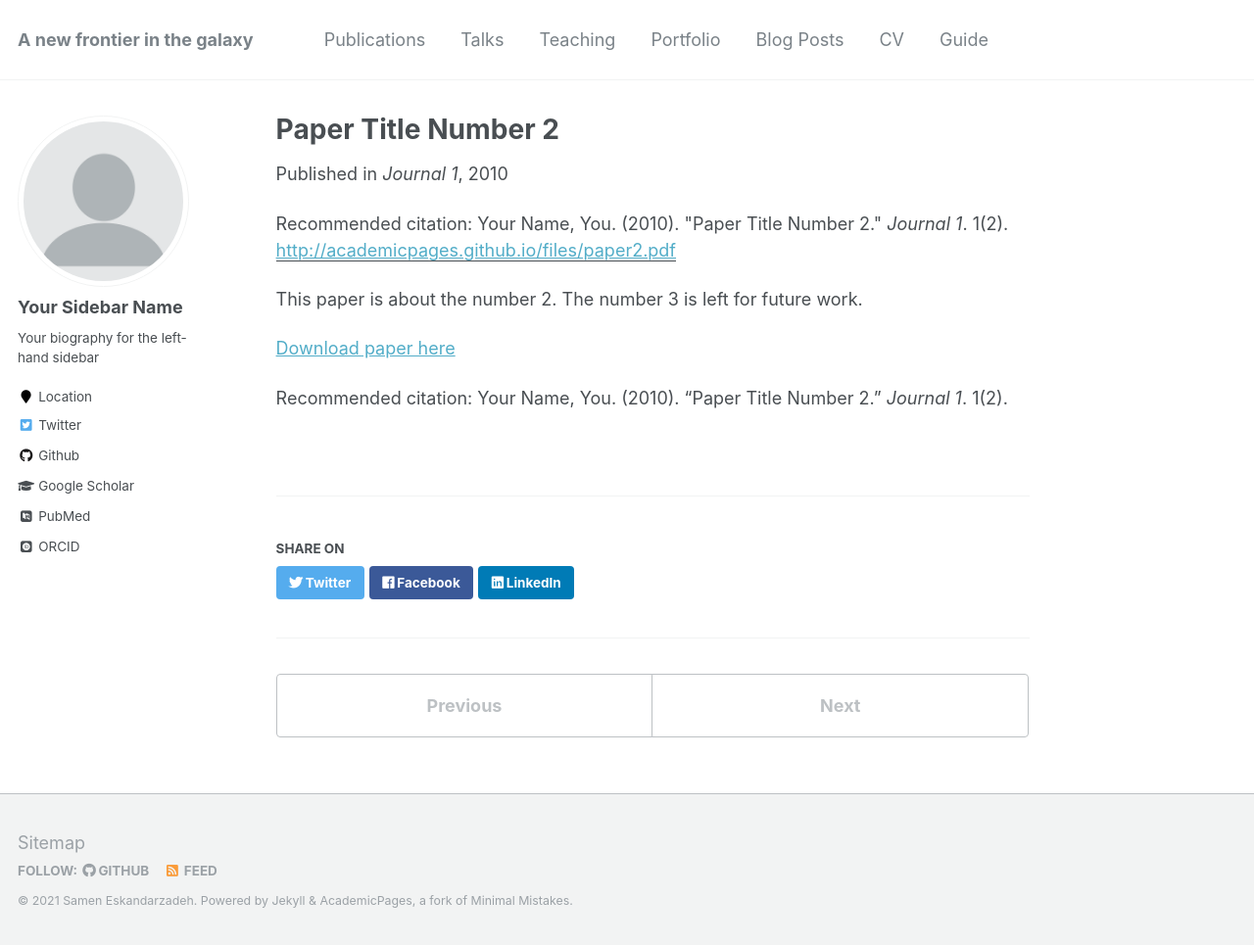
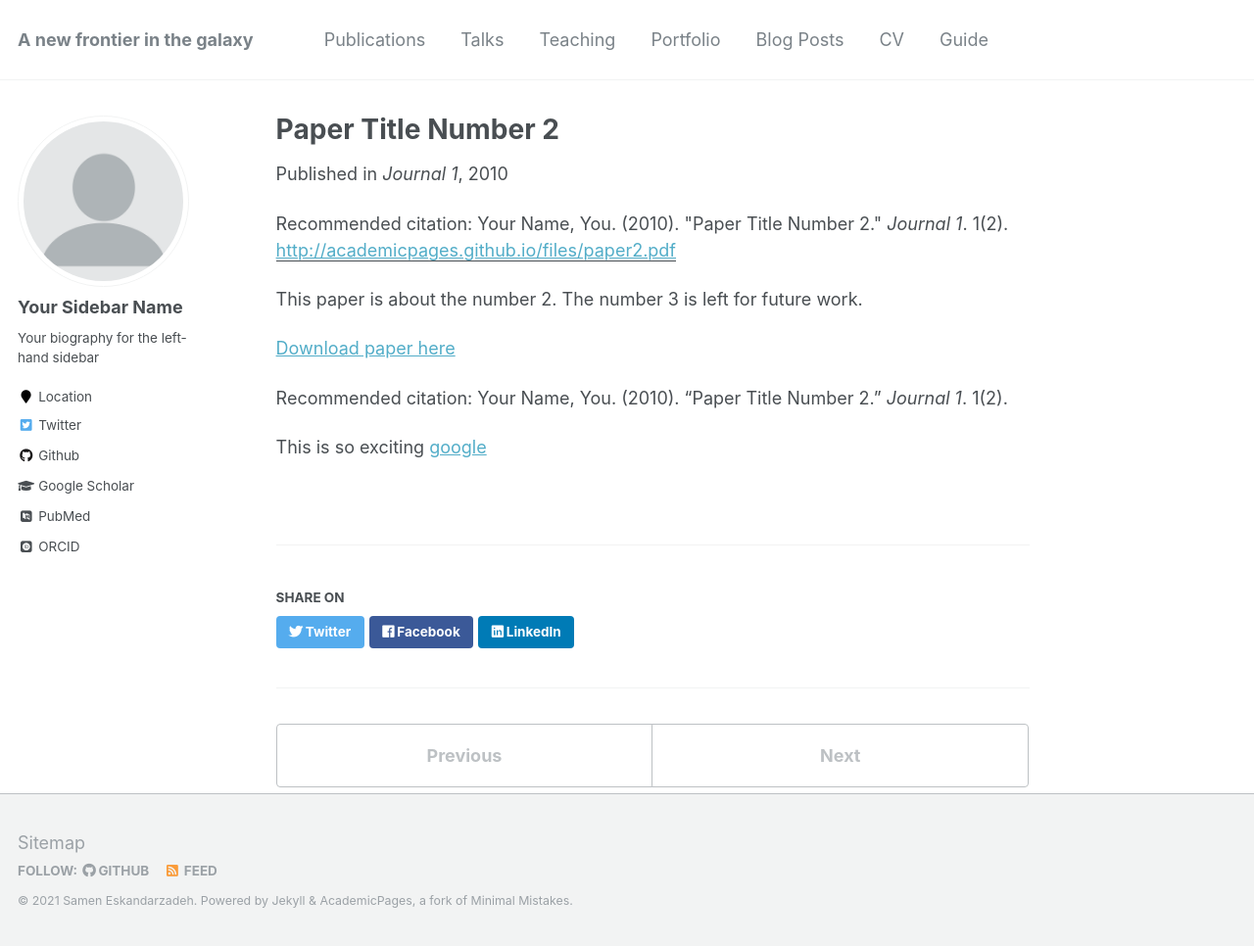
Before and after one commit to alexandercyrus/tentative.github.io, a Jekyll site: the page built from _publications/2010-10-01-paper-title-number-2.md, in a window 1280 px wide and 966 px high. Shown: the whole window at 98% size. Built offline with Jekyll 4.4.1, drawn with Linux system fonts in a browser that asks for light colours; some web fonts are replaced.

Commit message:
Update 2010-10-01-paper-title-number-2.md

```diff
--- a/_publications/2010-10-01-paper-title-number-2.md
+++ b/_publications/2010-10-01-paper-title-number-2.md
@@ -13,3 +13,5 @@ This paper is about the number 2. The number 3 is left for future work.
 [Download paper here](http://academicpages.github.io/files/paper2.pdf)
 
 Recommended citation: Your Name, You. (2010). "Paper Title Number 2." <i>Journal 1</i>. 1(2).
+
+This is so exciting [google](www.google.com)
```
